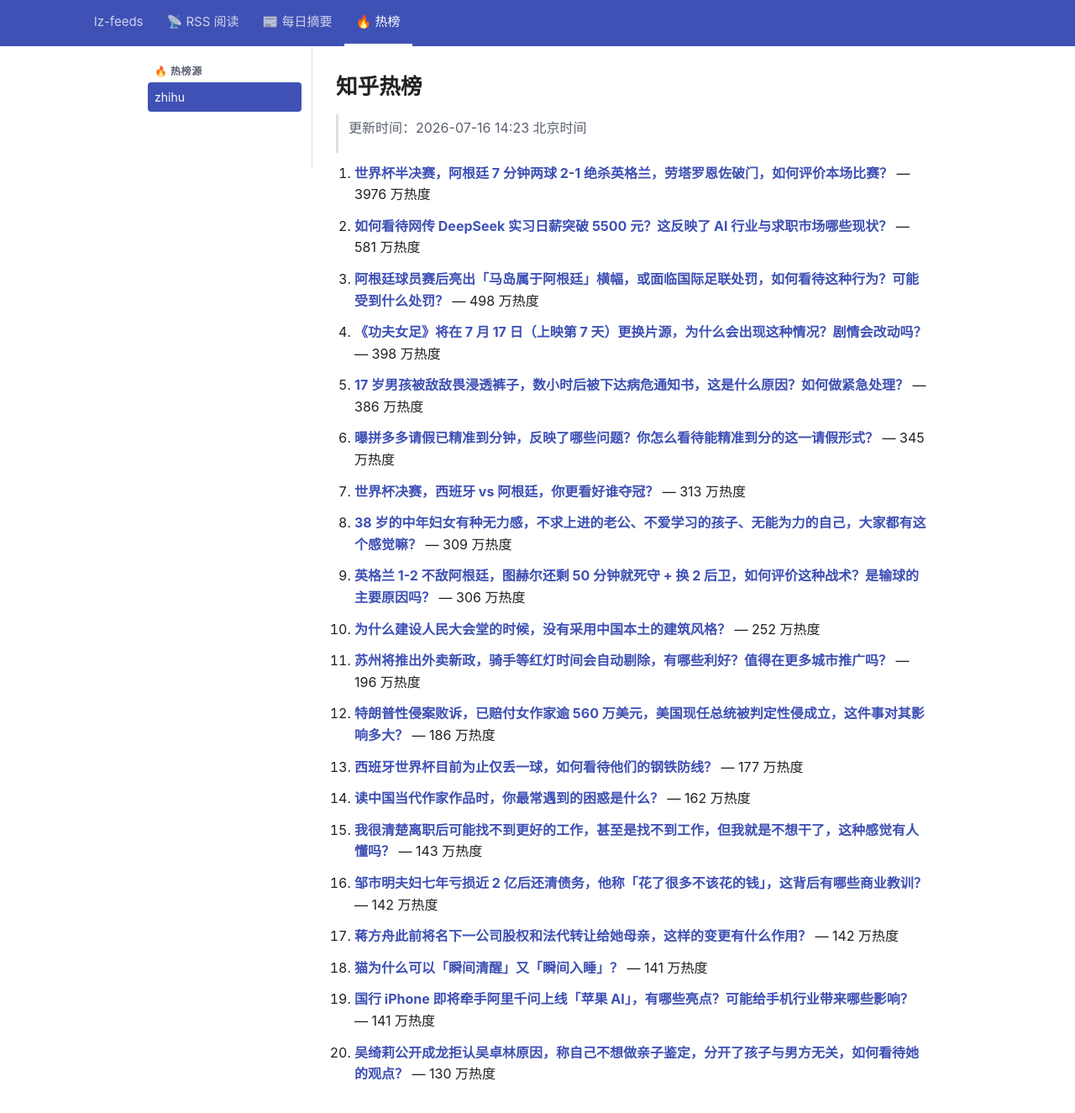
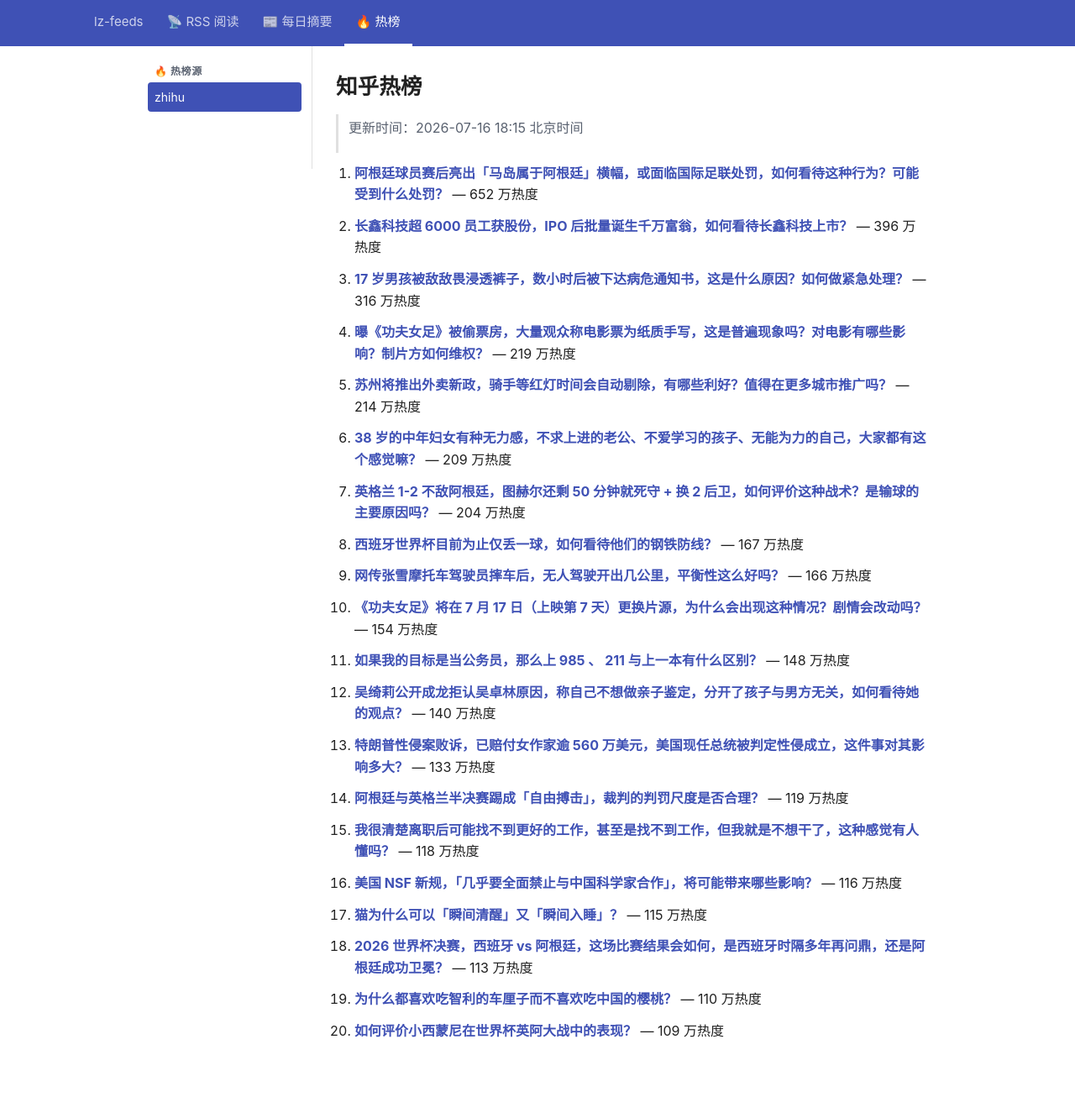
Before and after one commit to lizhang0101/lz-feeds, a Jekyll site: the page built from _hotlist/zhihu.md, in a window 1280 px wide and 1356 px high. Shown: the top 1325 px of the window at 84% size. Built offline with Jekyll 4.4.1, drawn with Linux system fonts in a browser that asks for light colours.

Commit message:
hotlist: 2026-07-16T10:15Z

```diff
--- a/_hotlist/zhihu.md
+++ b/_hotlist/zhihu.md
@@ -1,48 +1,48 @@
 ---
-updated: 2026-07-16 14:23 北京时间
+updated: 2026-07-16 18:15 北京时间
 count: 20
 ---
 
 # 知乎热榜
 
-> 更新时间：2026-07-16 14:23 北京时间
+> 更新时间：2026-07-16 18:15 北京时间
 
-1. **[世界杯半决赛，阿根廷 7 分钟两球 2-1 绝杀英格兰，劳塔罗恩佐破门，如何评价本场比赛？](https://www.zhihu.com/question/2060732712101716234)** — 3976 万热度
+1. **[阿根廷球员赛后亮出「马岛属于阿根廷」横幅，或面临国际足联处罚，如何看待这种行为？可能受到什么处罚？](https://www.zhihu.com/question/2061016973601765273)** — 652 万热度
 
-2. **[如何看待网传 DeepSeek 实习日薪突破 5500 元？这反映了 AI 行业与求职市场哪些现状？](https://www.zhihu.com/question/2060769193977280048)** — 581 万热度
+2. **[长鑫科技超 6000 员工获股份，IPO 后批量诞生千万富翁，如何看待长鑫科技上市？](https://www.zhihu.com/question/2059993412737283983)** — 396 万热度
 
-3. **[阿根廷球员赛后亮出「马岛属于阿根廷」横幅，或面临国际足联处罚，如何看待这种行为？可能受到什么处罚？](https://www.zhihu.com/question/2061016973601765273)** — 498 万热度
+3. **[17 岁男孩被敌敌畏浸透裤子，数小时后被下达病危通知书，这是什么原因？如何做紧急处理？](https://www.zhihu.com/question/2060390753055123000)** — 316 万热度
 
-4. **[《功夫女足》将在 7 月 17 日（上映第 7 天）更换片源，为什么会出现这种情况？剧情会改动吗？](https://www.zhihu.com/question/2060771091736425253)** — 398 万热度
+4. **[曝《功夫女足》被偷票房，大量观众称电影票为纸质手写，这是普遍现象吗？对电影有哪些影响？制片方如何维权？](https://www.zhihu.com/question/2060808065167746714)** — 219 万热度
 
-5. **[17 岁男孩被敌敌畏浸透裤子，数小时后被下达病危通知书，这是什么原因？如何做紧急处理？](https://www.zhihu.com/question/2060390753055123000)** — 386 万热度
+5. **[苏州将推出外卖新政，骑手等红灯时间会自动剔除，有哪些利好？值得在更多城市推广吗？](https://www.zhihu.com/question/2060721448994300660)** — 214 万热度
 
-6. **[曝拼多多请假已精准到分钟，反映了哪些问题？你怎么看待能精准到分的这一请假形式？](https://www.zhihu.com/question/2060477471263122436)** — 345 万热度
+6. **[38 岁的中年妇女有种无力感，不求上进的老公、不爱学习的孩子、无能为力的自己，大家都有这个感觉嘛？](https://www.zhihu.com/question/666689112)** — 209 万热度
 
-7. **[世界杯决赛，西班牙 vs 阿根廷，你更看好谁夺冠？](https://www.zhihu.com/question/2060953385851957613)** — 313 万热度
+7. **[英格兰 1-2 不敌阿根廷，图赫尔还剩 50 分钟就死守 + 换 2 后卫，如何评价这种战术？是输球的主要原因吗？](https://www.zhihu.com/question/2060986883639698691)** — 204 万热度
 
-8. **[38 岁的中年妇女有种无力感，不求上进的老公、不爱学习的孩子、无能为力的自己，大家都有这个感觉嘛？](https://www.zhihu.com/question/666689112)** — 309 万热度
+8. **[西班牙世界杯目前为止仅丢一球，如何看待他们的钢铁防线？](https://www.zhihu.com/question/2060665738398888475)** — 167 万热度
 
-9. **[英格兰 1-2 不敌阿根廷，图赫尔还剩 50 分钟就死守 + 换 2 后卫，如何评价这种战术？是输球的主要原因吗？](https://www.zhihu.com/question/2060986883639698691)** — 306 万热度
+9. **[网传张雪摩托车驾驶员摔车后，无人驾驶开出几公里，平衡性这么好吗？](https://www.zhihu.com/question/2060758431435158135)** — 166 万热度
 
-10. **[为什么建设人民大会堂的时候，没有采用中国本土的建筑风格？](https://www.zhihu.com/question/2052009717355090086)** — 252 万热度
+10. **[《功夫女足》将在 7 月 17 日（上映第 7 天）更换片源，为什么会出现这种情况？剧情会改动吗？](https://www.zhihu.com/question/2060771091736425253)** — 154 万热度
 
-11. **[苏州将推出外卖新政，骑手等红灯时间会自动剔除，有哪些利好？值得在更多城市推广吗？](https://www.zhihu.com/question/2060721448994300660)** — 196 万热度
+11. **[如果我的目标是当公务员，那么上 985 、 211 与上一本有什么区别？](https://www.zhihu.com/question/1931818975265789556)** — 148 万热度
 
-12. **[特朗普性侵案败诉，已赔付女作家逾 560 万美元，美国现任总统被判定性侵成立，这件事对其影响多大？](https://www.zhihu.com/question/2060762952576323839)** — 186 万热度
+12. **[吴绮莉公开成龙拒认吴卓林原因，称自己不想做亲子鉴定，分开了孩子与男方无关，如何看待她的观点？](https://www.zhihu.com/question/2060818697267015737)** — 140 万热度
 
-13. **[西班牙世界杯目前为止仅丢一球，如何看待他们的钢铁防线？](https://www.zhihu.com/question/2060665738398888475)** — 177 万热度
+13. **[特朗普性侵案败诉，已赔付女作家逾 560 万美元，美国现任总统被判定性侵成立，这件事对其影响多大？](https://www.zhihu.com/question/2060762952576323839)** — 133 万热度
 
-14. **[读中国当代作家作品时，你最常遇到的困惑是什么？](https://www.zhihu.com/question/2060694315228206505)** — 162 万热度
+14. **[阿根廷与英格兰半决赛踢成「自由搏击」，裁判的判罚尺度是否合理？](https://www.zhihu.com/question/2060988988286923605)** — 119 万热度
 
-15. **[我很清楚离职后可能找不到更好的工作，甚至是找不到工作，但我就是不想干了，这种感觉有人懂吗？](https://www.zhihu.com/question/2055261098841052943)** — 143 万热度
+15. **[我很清楚离职后可能找不到更好的工作，甚至是找不到工作，但我就是不想干了，这种感觉有人懂吗？](https://www.zhihu.com/question/2055261098841052943)** — 118 万热度
 
-16. **[邹市明夫妇七年亏损近 2 亿后还清债务，他称「花了很多不该花的钱」，这背后有哪些商业教训？](https://www.zhihu.com/question/2060774906619601068)** — 142 万热度
+16. **[美国 NSF 新规，「几乎要全面禁止与中国科学家合作」，将可能带来哪些影响？](https://www.zhihu.com/question/2060040310399263380)** — 116 万热度
 
-17. **[蒋方舟此前将名下一公司股权和法代转让给她母亲，这样的变更有什么作用？](https://www.zhihu.com/question/2060416330742722581)** — 142 万热度
+17. **[猫为什么可以「瞬间清醒」又「瞬间入睡」？](https://www.zhihu.com/question/657777049)** — 115 万热度
 
-18. **[猫为什么可以「瞬间清醒」又「瞬间入睡」？](https://www.zhihu.com/question/657777049)** — 141 万热度
+18. **[2026 世界杯决赛，西班牙 vs 阿根廷，这场比赛结果会如何，是西班牙时隔多年再问鼎，还是阿根廷成功卫冕？](https://www.zhihu.com/question/2060979028366988938)** — 113 万热度
 
-19. **[国行 iPhone 即将牵手阿里千问上线「苹果 AI」，有哪些亮点？可能给手机行业带来哪些影响？](https://www.zhihu.com/question/2060770809543758786)** — 141 万热度
+19. **[为什么都喜欢吃智利的车厘子而不喜欢吃中国的樱桃？](https://www.zhihu.com/question/1993136934327960099)** — 110 万热度
 
-20. **[吴绮莉公开成龙拒认吴卓林原因，称自己不想做亲子鉴定，分开了孩子与男方无关，如何看待她的观点？](https://www.zhihu.com/question/2060818697267015737)** — 130 万热度
+20. **[如何评价小西蒙尼在世界杯英阿大战中的表现？](https://www.zhihu.com/question/2060923305729827277)** — 109 万热度
```
